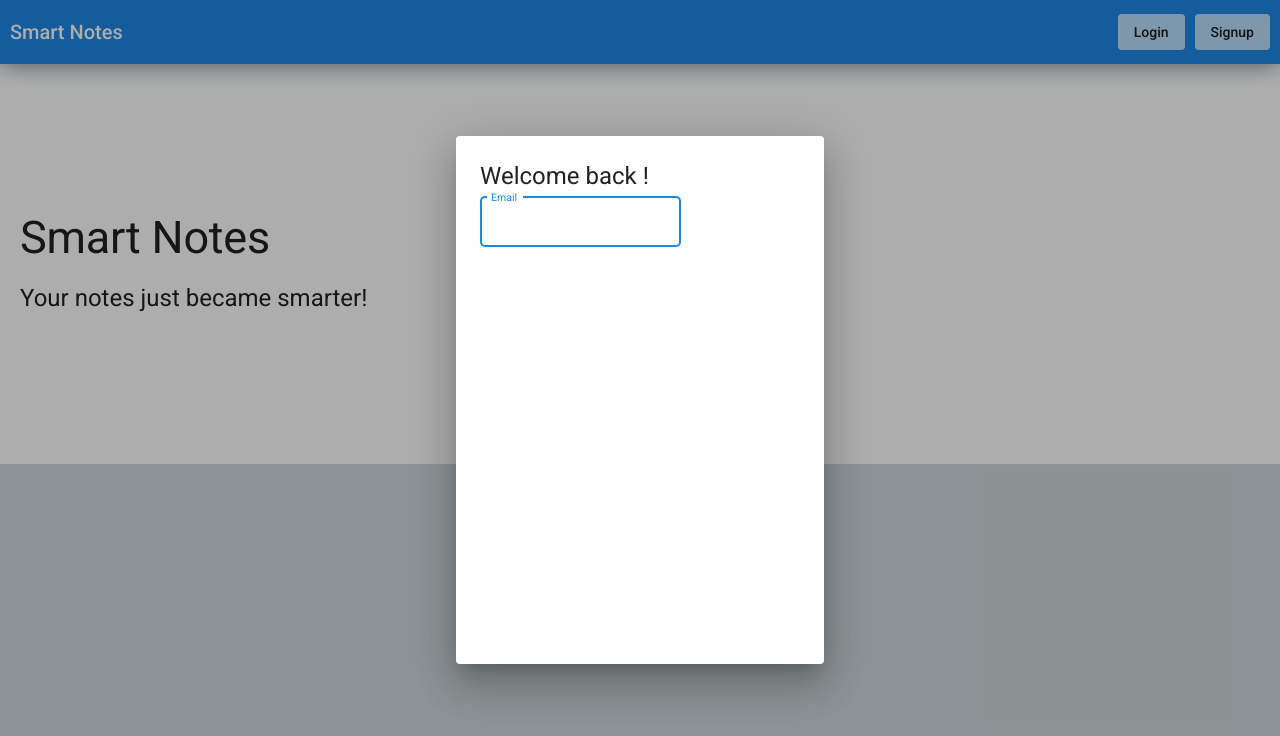
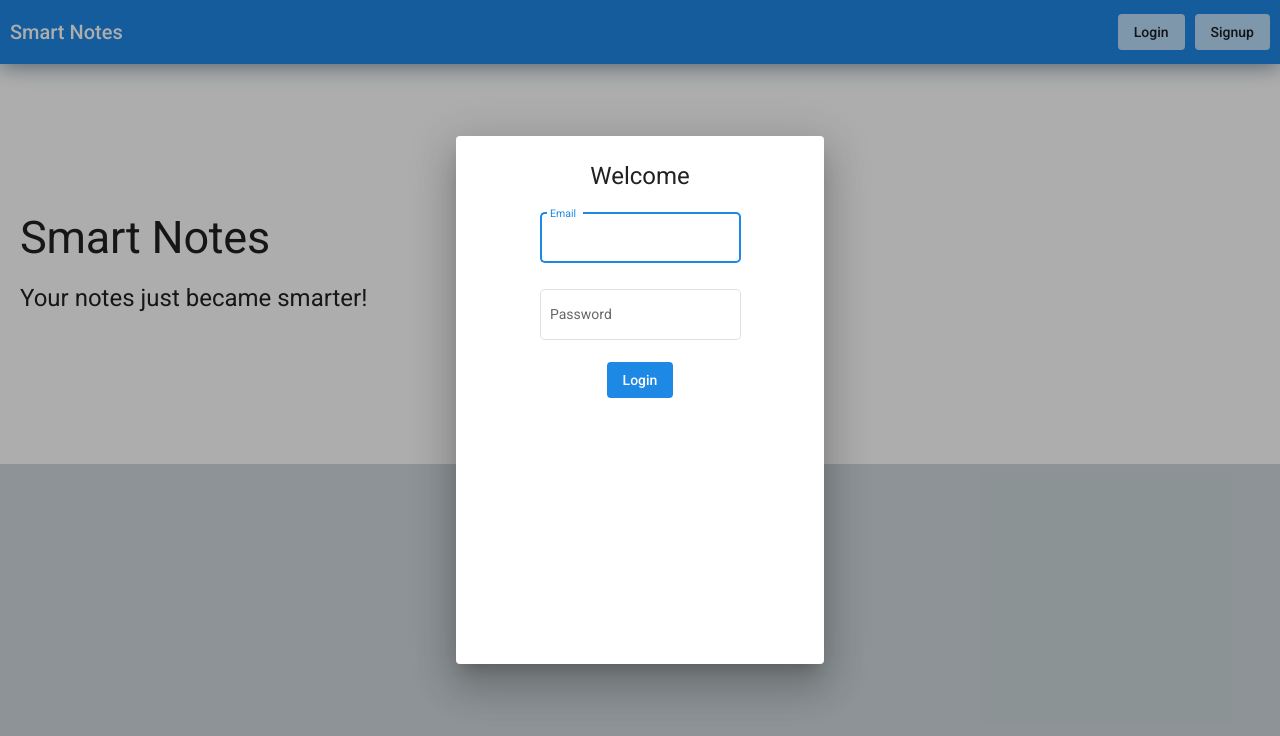
Before and after one commit to Rishikant181/smart-note, an Angular app: page / in a window 1280 px wide. Both pictures are taken after a click on the button "Login". Shown: the top 736 px of the page. Built offline with nearby package versions, Linux system fonts and the light colour scheme.

Commit message:
Fixed login modal alignment and added user service

```diff
--- a/src/app/app.component.html
+++ b/src/app/app.component.html
@@ -3,7 +3,7 @@
     <span class="toolbar-header">{{toolbarTitle}}</span>
     <span class="horizontal-spacer"></span>
     <button *ngIf="!loggedIn" mat-flat-button color="accent" (click)="showLoginDialog()">Login</button>
-    <button *ngIf="!loggedIn" mat-flat-button color="accent">Signup</button>
+    <button *ngIf="!loggedIn" mat-flat-button color="accent" (click)="showSignupDialog()">Signup</button>
 </mat-toolbar>
 <mat-sidenav-container>
     <mat-sidenav #drawer mode="over" fixedInViewport="true" fixedTopGap="55" autoFocus="false">
--- a/src/app/app.component.ts
+++ b/src/app/app.component.ts
@@ -2,6 +2,7 @@ import { Component } from '@angular/core';
 import { MatDialog } from '@angular/material/dialog';
 
 import { LoginModalComponent } from './login-modal/login-modal.component';
+import { SignupModalComponent } from './signup-modal/signup-modal.component';
 
 @Component({
     selector: 'app-root',
@@ -23,4 +24,9 @@ export class AppComponent {
     showLoginDialog(): void {
         this.dialog.open(LoginModalComponent);
     }
+
+    // Method to show signup modal
+    showSignupDialog(): void {
+        this.dialog.open(SignupModalComponent);
+    }
 }
--- a/src/app/app.module.ts
+++ b/src/app/app.module.ts
@@ -19,6 +19,7 @@ import { NoteDetailsComponent } from './note-details/note-details.component';
 import { NewNoteComponent } from './new-note/new-note.component';
 import { HomePageComponent } from './home-page/home-page.component';
 import { LoginModalComponent } from './login-modal/login-modal.component';
+import { SignupModalComponent } from './signup-modal/signup-modal.component';
 
 @NgModule({
     declarations: [
@@ -28,6 +29,7 @@ import { LoginModalComponent } from './login-modal/login-modal.component';
         NewNoteComponent,
         HomePageComponent,
         LoginModalComponent,
+        SignupModalComponent,
     ],
     imports: [
         BrowserModule,
--- a/src/app/login-modal/login-modal.component.html
+++ b/src/app/login-modal/login-modal.component.html
@@ -1,7 +1,13 @@
 <div class="main-div">
-    <span class="mat-headline horizontal-spacer">Welcome back !</span>
+    <p class="mat-headline">Welcome</p>
     <mat-form-field appearance="outline">
         <mat-label>Email</mat-label>
         <input matInput placeholder="Enter your registered email">
     </mat-form-field>
+    <mat-form-field appearance="outline">
+        <mat-label>Password</mat-label>
+        <input matInput placeholder="Enter your password">
+    </mat-form-field>
+    <br>
+    <button mat-flat-button color="primary" (click)="loginClick()">Login</button>
 </div>
--- a/src/app/login-modal/login-modal.component.scss
+++ b/src/app/login-modal/login-modal.component.scss
@@ -5,4 +5,5 @@
 .main-div {
     width: 25vw;
     height: 60vh;
+    text-align: center;
 }
--- a/src/app/login-modal/login-modal.component.ts
+++ b/src/app/login-modal/login-modal.component.ts
@@ -13,4 +13,9 @@ export class LoginModalComponent implements OnInit {
     ngOnInit(): void {
     }
 
+    // Method to handle clicking of login button
+    loginClick(): void {
+        console.log("Login");
+    }
+
 }
--- /dev/null
+++ b/src/app/signup-modal/signup-modal.component.html
@@ -0,0 +1 @@
+<p>signup-modal works!</p>
--- /dev/null
+++ b/src/app/signup-modal/signup-modal.component.ts
@@ -0,0 +1,15 @@
+import { Component, OnInit } from '@angular/core';
+
+@Component({
+  selector: 'app-signup-modal',
+  templateUrl: './signup-modal.component.html',
+  styleUrls: ['./signup-modal.component.scss']
+})
+export class SignupModalComponent implements OnInit {
+
+  constructor() { }
+
+  ngOnInit(): void {
+  }
+
+}
```
Also changed, not shown: src/app/user.service.ts (added, +9 -0 lines), src/app/signup-modal/signup-modal.component.scss (added), 2 other files (tests, documents, lock files or other folders).
